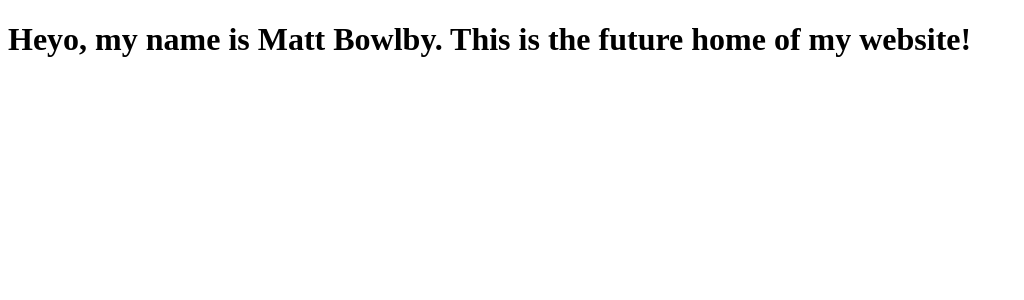
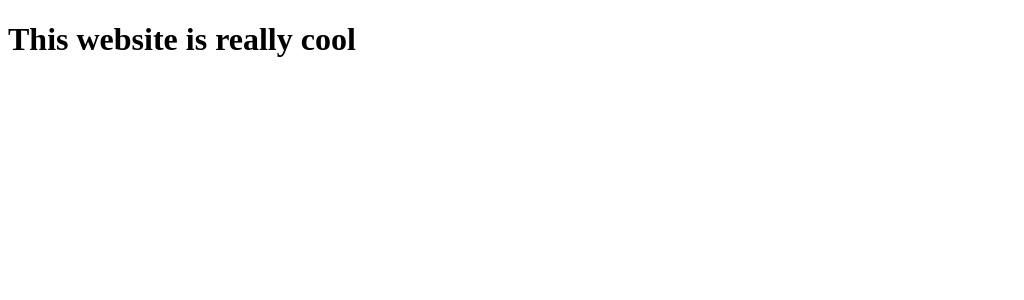
Before and after one commit to matt-bowlby/matt-bowlby-website, a Svelte app: page / in a window 1280 px wide. Shown: the top 300 px of the page, without its empty margins (0-1024 px from the left). Built offline with nearby package versions, Linux system fonts and the light colour scheme.

Commit message:
Changing welcome message

```diff
--- a/src/App.svelte
+++ b/src/App.svelte
@@ -2,7 +2,7 @@
 </script>
 
 <main>
-	<h1>Heyo, my name is Matt Bowlby. This is the future home of my website!</h1>
+	<h1>This website is really cool</h1>
 </main>
 
 <style>
```
